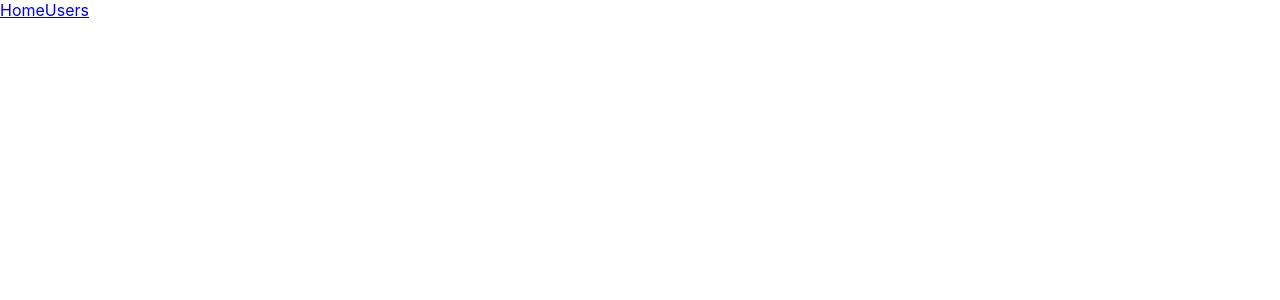
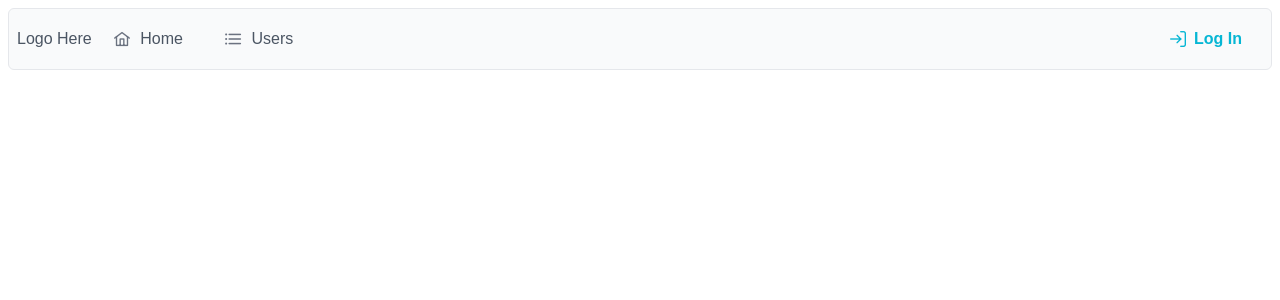
Before and after one commit to JerrolKrause/react-starter-2, a React (Create React App) app: page / in a window 1280 px wide. Shown: the top 300 px of the page. Built offline with nearby package versions, Linux system fonts and the light colour scheme; a web font is replaced by a local one.

Commit message:
Integrate PrimeReact, update masterpage

```diff
--- a/package.json
+++ b/package.json
@@ -16,6 +16,8 @@
     "@types/node": "^16.18.80",
     "@types/react": "^18.2.55",
     "@types/react-dom": "^18.2.19",
+    "primeicons": "^6.0.1",
+    "primereact": "^10.5.0",
     "react": "^18.2.0",
     "react-dom": "^18.2.0",
     "react-helmet-async": "^2.0.4",
--- a/src/App.css
+++ /dev/null
@@ -1,38 +0,0 @@
-.App {
-  text-align: center;
-}
-
-.App-logo {
-  height: 40vmin;
-  pointer-events: none;
-}
-
-@media (prefers-reduced-motion: no-preference) {
-  .App-logo {
-    animation: App-logo-spin infinite 20s linear;
-  }
-}
-
-.App-header {
-  background-color: #282c34;
-  min-height: 100vh;
-  display: flex;
-  flex-direction: column;
-  align-items: center;
-  justify-content: center;
-  font-size: calc(10px + 2vmin);
-  color: white;
-}
-
-.App-link {
-  color: #61dafb;
-}
-
-@keyframes App-logo-spin {
-  from {
-    transform: rotate(0deg);
-  }
-  to {
-    transform: rotate(360deg);
-  }
-}
--- /dev/null
+++ b/src/App.scss
@@ -0,0 +1 @@
+@import 'primereact/resources/themes/lara-light-cyan/theme.css';
--- a/src/App.tsx
+++ b/src/App.tsx
@@ -1,10 +1,14 @@
+import { PrimeReactProvider } from 'primereact/api';
 import { Helmet, HelmetProvider } from 'react-helmet-async';
-import { NavLink, Route, BrowserRouter as Router, Routes } from 'react-router-dom';
-import './App.css';
+import { Route, BrowserRouter as Router, Routes } from 'react-router-dom';
+import './App.scss';
+
 import { HomeRoute } from './routes/home/Home.route';
+import { UsersRoute } from './routes/users/Users.route';
 
 function App() {
   return (
+    <PrimeReactProvider>
       <Router>
         <HelmetProvider>
           <Helmet>
@@ -12,12 +16,13 @@ function App() {
             <meta name="description" content="Starter Application for React projects" />
           </Helmet>
         </HelmetProvider>
-      <NavLink to="/">Home</NavLink>
-      <NavLink to="/users">Users</NavLink>
+
         <Routes>
           <Route path="/" element={<HomeRoute />} />
+          <Route path="/users" element={<UsersRoute />} />
         </Routes>
       </Router>
+    </PrimeReactProvider>
   );
 }
 
--- a/src/components/masterpage/Masterpage.component.tsx
+++ b/src/components/masterpage/Masterpage.component.tsx
@@ -1,5 +1,6 @@
 import React, { ReactNode } from 'react';
 import styles from './Masterpage.component.module.scss';
+import { HeaderComponent } from './header/Header.component';
 
 interface MasterPageProps {
   children: ReactNode;
@@ -18,7 +19,7 @@ interface MasterPageProps {
 const MasterPage: React.FC<MasterPageProps> = ({ children }) => {
   return (
     <div className={styles.masterpage}>
-      <header>{/* Header content goes here */}</header>
+      <HeaderComponent />
       <main>{children}</main>
       <footer>{/* Footer content goes here */}</footer>
     </div>
--- /dev/null
+++ b/src/components/masterpage/header/Header.component.tsx
@@ -0,0 +1,27 @@
+import 'primeicons/primeicons.css';
+import { Button } from 'primereact/button';
+import { Menubar } from 'primereact/menubar';
+import { MenuItem } from 'primereact/menuitem';
+import 'primereact/resources/primereact.min.css';
+import React, { useState } from 'react';
+
+export const HeaderComponent: React.FC = () => {
+  const [isLoggedIn, setIsLoggedIn] = useState(false);
+
+  const items: MenuItem[] = [
+    { label: 'Home', icon: 'pi pi-fw pi-home', url: '/' },
+    { label: 'Users', icon: 'pi pi-fw pi-list', url: '/users' },
+  ];
+
+  const start = 'Logo Here';
+  const end = (
+    <Button
+      label={isLoggedIn ? 'Log Out' : 'Log In'}
+      icon={isLoggedIn ? 'pi pi-sign-out' : 'pi pi-sign-in'}
+      onClick={() => setIsLoggedIn(!isLoggedIn)}
+      className="p-button-text"
+    />
+  );
+
+  return <Menubar model={items} start={start} end={end} />;
+};
--- a/src/index.css
+++ /dev/null
@@ -1,10 +0,0 @@
-body {
-  margin: 0;
-  font-family: -apple-system, BlinkMacSystemFont, 'Segoe UI', 'Roboto', 'Oxygen', 'Ubuntu', 'Cantarell', 'Fira Sans', 'Droid Sans', 'Helvetica Neue', sans-serif;
-  -webkit-font-smoothing: antialiased;
-  -moz-osx-font-smoothing: grayscale;
-}
-
-code {
-  font-family: source-code-pro, Menlo, Monaco, Consolas, 'Courier New', monospace;
-}
--- /dev/null
+++ b/src/index.scss
@@ -0,0 +1,2 @@
+.test {
+}
--- a/src/index.tsx
+++ b/src/index.tsx
@@ -1,7 +1,7 @@
 import React from 'react';
 import ReactDOM from 'react-dom/client';
-import './index.css';
 import App from './App';
+import './index.scss';
 import reportWebVitals from './reportWebVitals';
 
 const root = ReactDOM.createRoot(document.getElementById('root') as HTMLElement);
--- a/src/routes/users/Users.route.tsx
+++ b/src/routes/users/Users.route.tsx
@@ -1,3 +1,9 @@
-export function UsersRoute() {
-  return <div>Users Route</div>;
-}
+import MasterPage from '../../components/masterpage/Masterpage.component';
+
+export const UsersRoute = () => {
+  return (
+    <MasterPage>
+      <div>Users Route</div>
+    </MasterPage>
+  );
+};
```
Also changed, not shown: src/components/masterpage/header/Header.component.module.scss (added), 1 other file (tests, documents, lock files or other folders). Lines whose indentation alone changed are shown as unchanged.
